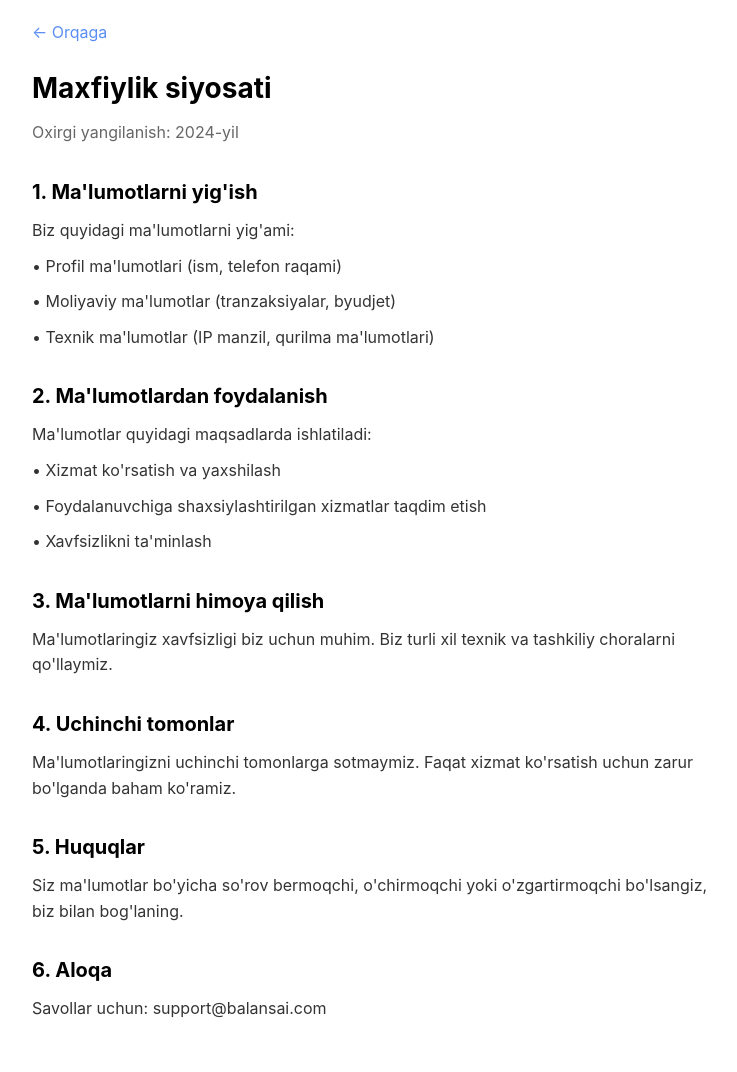
After one commit to Usergeee443/pulbot_mini_app, a Flask app: page /privacy in a window 1280 px wide. The commit adds this page. Shown: the whole page, without its empty margins (258-995 px from the left). Run offline with Flask 3, Linux system fonts and the light colour scheme.

Commit message:
Update payment page design with blue colors, SVG icons, and add legal pages

```diff
--- a/app.py
+++ b/app.py
@@ -43,6 +43,16 @@ def miniapp():
 def payment():
     """To'lov sahifasi"""
     return render_template('payment.html')
+
+@app.route('/terms')
+def terms():
+    """Foydalanish shartlari"""
+    return render_template('terms.html')
+
+@app.route('/privacy')
+def privacy():
+    """Maxfiylik siyosati"""
+    return render_template('privacy.html')
 
 # Asosiy API endpoints
 @app.route('/api/statistics/<int:user_id>')
--- /dev/null
+++ b/templates/privacy.html
@@ -0,0 +1,100 @@
+<!DOCTYPE html>
+<html lang="uz">
+<head>
+    <meta charset="UTF-8">
+    <meta name="viewport" content="width=device-width, initial-scale=1.0">
+    <title>Maxfiylik siyosati - Balans AI</title>
+    <style>
+        * {
+            margin: 0;
+            padding: 0;
+            box-sizing: border-box;
+        }
+        body {
+            font-family: -apple-system, BlinkMacSystemFont, 'Segoe UI', Roboto, sans-serif;
+            background: #ffffff;
+            color: #000;
+            line-height: 1.6;
+            padding: 20px;
+        }
+        .container {
+            max-width: 700px;
+            margin: 0 auto;
+        }
+        .header {
+            margin-bottom: 30px;
+        }
+        .header h1 {
+            font-size: 28px;
+            margin-bottom: 10px;
+        }
+        .header p {
+            color: rgba(0,0,0,0.6);
+        }
+        .section {
+            margin-bottom: 30px;
+        }
+        .section h2 {
+            font-size: 20px;
+            margin-bottom: 10px;
+        }
+        .section p {
+            margin-bottom: 10px;
+            color: rgba(0,0,0,0.8);
+        }
+        .back-btn {
+            display: inline-block;
+            margin-bottom: 20px;
+            color: #5A8EF4;
+            text-decoration: none;
+            font-size: 16px;
+        }
+    </style>
+</head>
+<body>
+    <div class="container">
+        <a href="/payment" class="back-btn">← Orqaga</a>
+
+        <div class="header">
+            <h1>Maxfiylik siyosati</h1>
+            <p>Oxirgi yangilanish: 2024-yil</p>
+        </div>
+
+        <div class="section">
+            <h2>1. Ma'lumotlarni yig'ish</h2>
+            <p>Biz quyidagi ma'lumotlarni yig'ami:</p>
+            <p>• Profil ma'lumotlari (ism, telefon raqami)</p>
+            <p>• Moliyaviy ma'lumotlar (tranzaksiyalar, byudjet)</p>
+            <p>• Texnik ma'lumotlar (IP manzil, qurilma ma'lumotlari)</p>
+        </div>
+
+        <div class="section">
+            <h2>2. Ma'lumotlardan foydalanish</h2>
+            <p>Ma'lumotlar quyidagi maqsadlarda ishlatiladi:</p>
+            <p>• Xizmat ko'rsatish va yaxshilash</p>
+            <p>• Foydalanuvchiga shaxsiylashtirilgan xizmatlar taqdim etish</p>
+            <p>• Xavfsizlikni ta'minlash</p>
+        </div>
+
+        <div class="section">
+            <h2>3. Ma'lumotlarni himoya qilish</h2>
+            <p>Ma'lumotlaringiz xavfsizligi biz uchun muhim. Biz turli xil texnik va tashkiliy choralarni qo'llaymiz.</p>
+        </div>
+
+        <div class="section">
+            <h2>4. Uchinchi tomonlar</h2>
+            <p>Ma'lumotlaringizni uchinchi tomonlarga sotmaymiz. Faqat xizmat ko'rsatish uchun zarur bo'lganda baham ko'ramiz.</p>
+        </div>
+
+        <div class="section">
+            <h2>5. Huquqlar</h2>
+            <p>Siz ma'lumotlar bo'yicha so'rov bermoqchi, o'chirmoqchi yoki o'zgartirmoqchi bo'lsangiz, biz bilan bog'laning.</p>
+        </div>
+
+        <div class="section">
+            <h2>6. Aloqa</h2>
+            <p>Savollar uchun: support@balansai.com</p>
+        </div>
+    </div>
+</body>
+</html>
```
Also changed, not shown: templates/payment.html (+46 -18 lines), templates/terms.html (added, +92 -0 lines), ic_round-check.svg (added), ic_round-close (1).svg (added), static/icons/ic_round-check.svg (added), static/icons/ic_round-close (1).svg (added).
